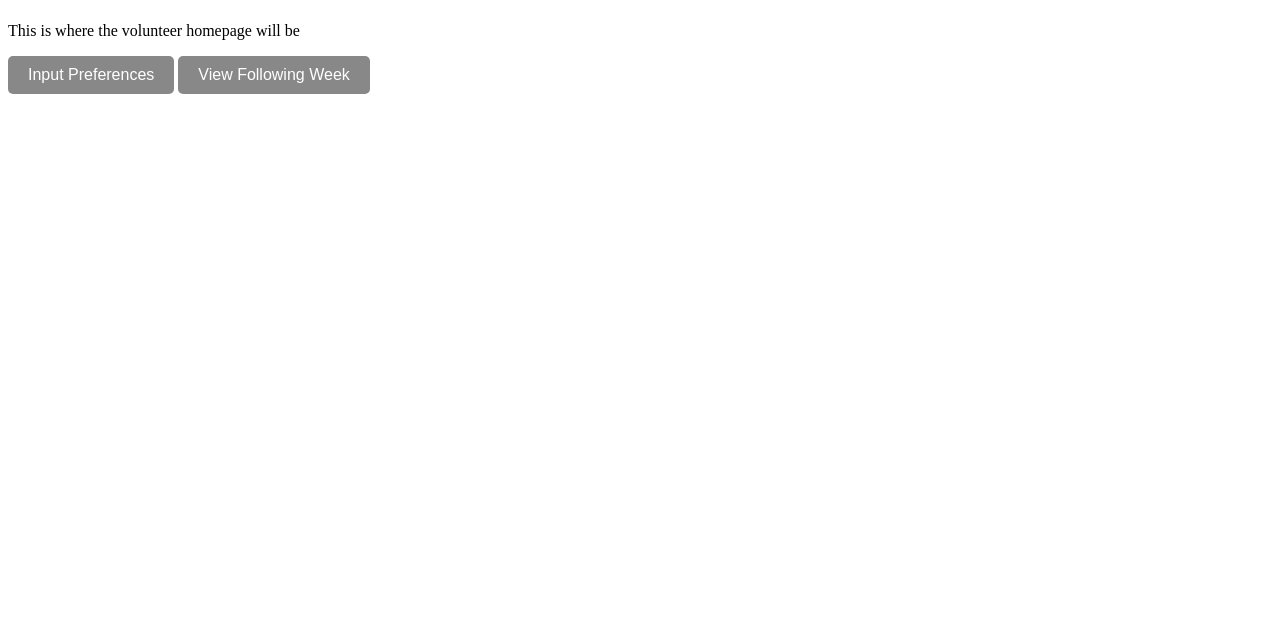
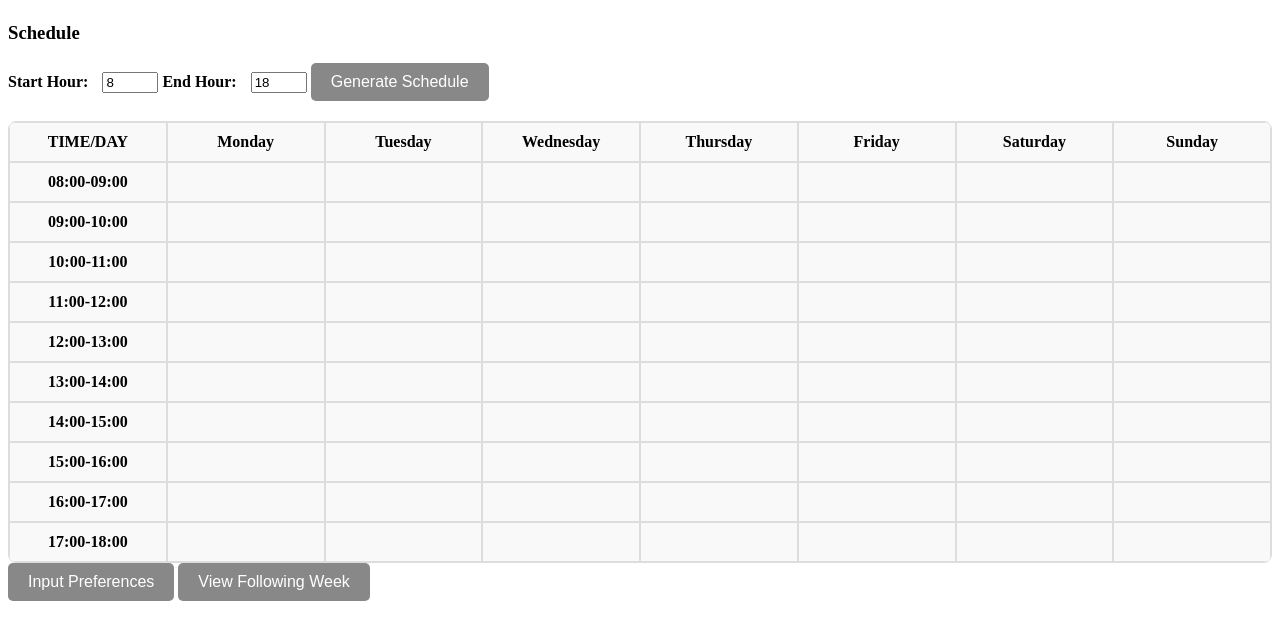
Before and after one commit to tylerglendinning69/KV6002_GroupProject, a PHP site: page /VolunteerHome.html in a window 1280 px wide. Shown: the part 58-698 px from the top of the page. Run offline with PHP 8.4, Linux system fonts and the light colour scheme.

Commit message:
Schedule/Timetable Version 1 Created

```diff
--- a/TB05_Project/TB05css.css
+++ b/TB05_Project/TB05css.css
@@ -18,6 +18,38 @@ h2 {
 .loginElements{
     justify-self: center;
 
+}
+
+.controls {
+    margin-bottom: 20px;
+}
+
+label {
+    font-weight: bold;
+    margin-right: 10px;
+}
+
+.schedule {
+    display: grid;
+    border: 1px solid #ddd;
+    border-radius: 8px;
+    overflow: hidden;
+}
+
+.schedule div {
+    border: 1px solid #ddd;
+    padding: 10px;
+    text-align: center;
+    background-color: #f9f9f9;
+}
+
+.time-column {
+    background-color: #f1f1f1;
+    font-weight: bold;
+}
+
+.schedule-row {
+    display: contents;
 }
 
 .main-container {
--- a/TB05_Project/VolunteerHome.html
+++ b/TB05_Project/VolunteerHome.html
@@ -10,7 +10,80 @@
         <h1>Volunteering Solutions</h1>
     </header>
     <body>
-        <p>This is where the volunteer homepage will be</p>
+        <h3>Schedule</h3>
+        <div class="controls">
+            <label for="start-hour">Start Hour:</label>
+            <input type="number" id="start-hour" min="0" max="23" value="8">
+            <label for="end-hour">End Hour:</label>
+            <input type="number" id="end-hour" min="1" max="24" value="18">
+            <button id="generate">Generate Schedule</button>
+        </div>
+        <div class="schedule" id="schedule"></div>
+
+        <script>
+            const scheduleContainer = document.getElementById('schedule');
+            const startHourInput = document.getElementById('start-hour');
+            const endHourInput = document.getElementById('end-hour');
+            const generateButton = document.getElementById('generate');
+
+            function generateSchedule()
+            {
+                const startHour = parseInt(startHourInput.value, 10);
+                const endHour = parseInt(endHourInput.value, 10);
+
+                if (startHour >= endHour || startHour < 0 || endHour > 24)
+                {
+                    alert("Invalid time range. Ensure start hour is earlier than end hour.");
+                    return;
+                }
+
+                // Clear existing schedule
+                scheduleContainer.innerHTML = '';
+
+                // Generate the headers
+                const days = ["TIME/DAY", "Monday", "Tuesday", "Wednesday", "Thursday", "Friday", "Saturday", "Sunday"];
+                days.forEach(day =>
+                {
+                    const header = document.createElement('div');
+                    header.textContent = day;
+                    header.classList.add('header');
+                    scheduleContainer.appendChild(header);
+                });
+
+                // Generate rows for each hour
+                for (let hour = startHour; hour < endHour; hour++)
+                {
+                    // Format the current hour and next hour
+                    const currentHour = hour === 24 ? '00:00' : `${String(hour).padStart(2, '0')}:00`;
+                    const nextHour = hour + 1 === 24 ? '00:00' : `${String((hour + 1) % 24).padStart(2, '0')}:00`;
+
+                    // Add the time column
+                    const timeColumn = document.createElement('div');
+                    timeColumn.textContent = `${currentHour}-${nextHour}`;
+                    timeColumn.classList.add('time-column');
+                    scheduleContainer.appendChild(timeColumn);
+
+                    // Add empty cells for the days
+                    for (let day = 0; day < 7; day++)
+                    {
+                        const cell = document.createElement('div');
+                        cell.classList.add('schedule-cell');
+                        cell.textContent = ""; // Leave blank for user interaction later
+                        scheduleContainer.appendChild(cell);
+                    }
+                }
+
+                // Apply CSS grid to schedule
+                scheduleContainer.style.gridTemplateColumns = `repeat(${days.length}, 1fr)`;
+                scheduleContainer.style.gridAutoRows = `minmax(40px, auto)`;
+            }
+
+            // Event listener for the "Generate Schedule" button
+            generateButton.addEventListener('click', generateSchedule);
+
+            // Generate initial schedule
+            generateSchedule();
+        </script>
         <a href="VInputPreferences.html"><button name="VInputPreferences" type="button">Input Preferences</button></a>
         <a href="VFollowingWeek.html"><button name="VFollowingWeek" type="button">View Following Week</button></a>
     </body>
```
Also changed, not shown: TB05_Project/ManagementHome.html (+73 -1 lines).
